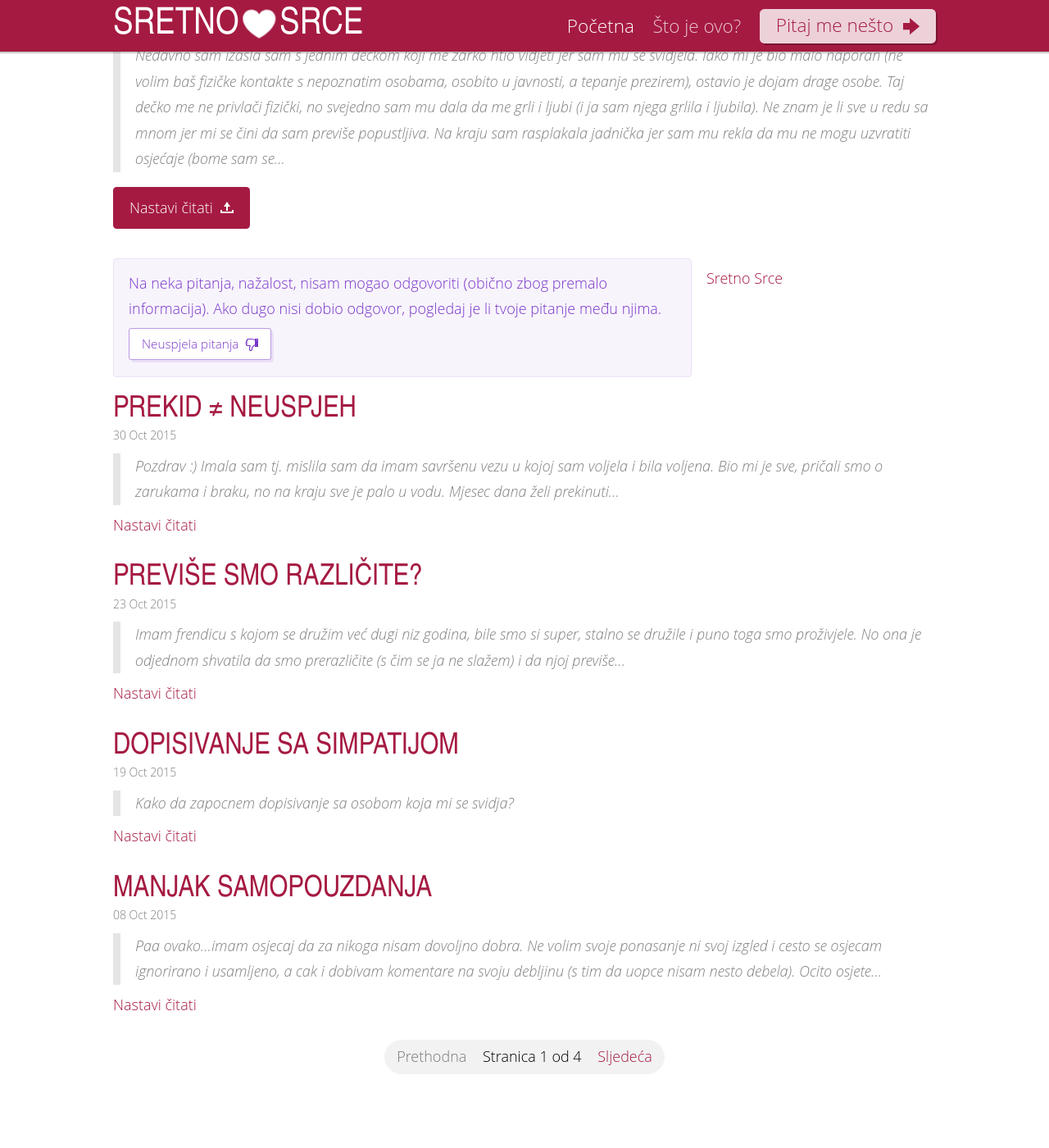
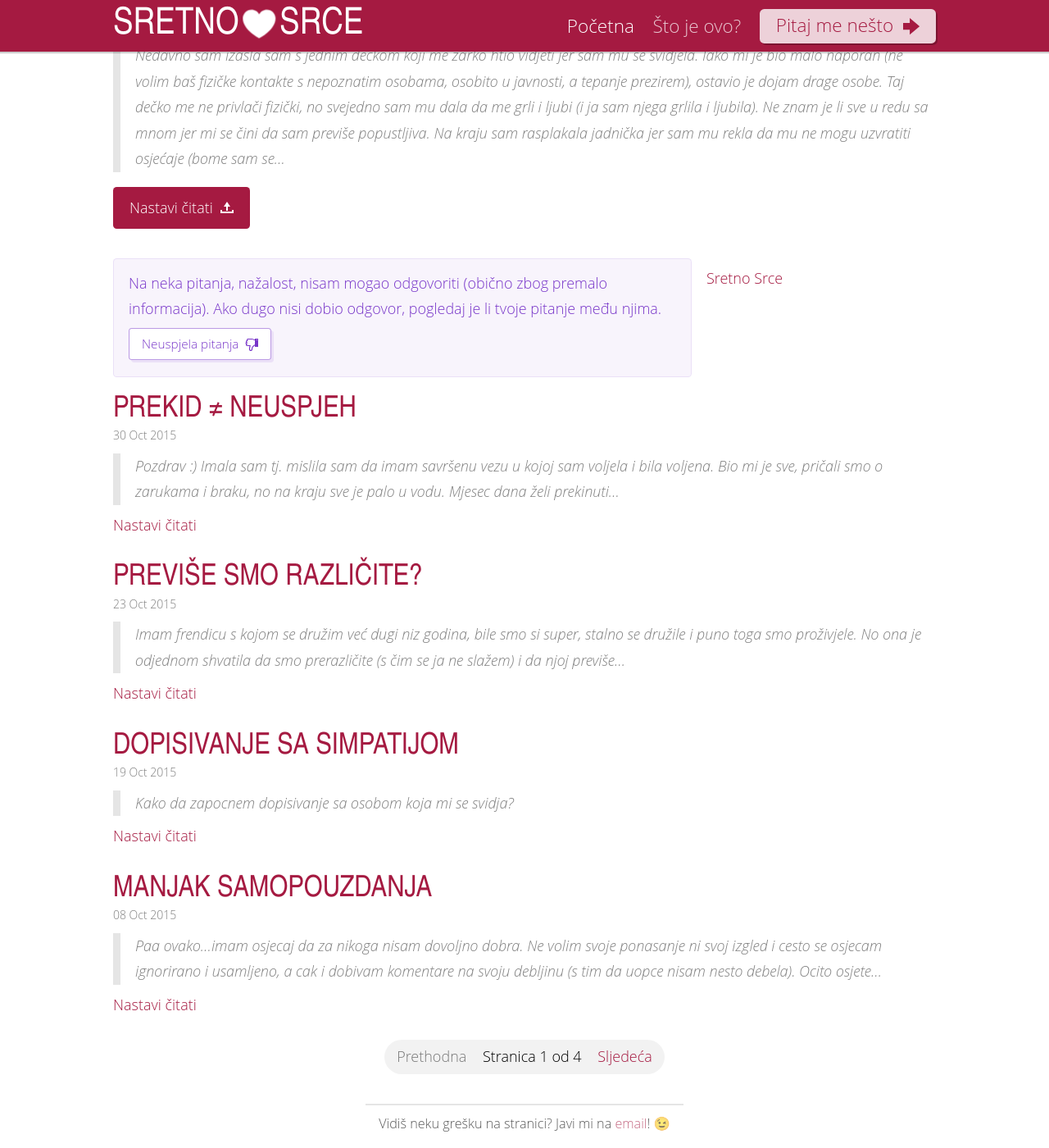
Before and after one commit to silvenon/sretnosrce, a Jekyll site: the page built from index.html, in a window 1280 px wide and 1400 px high, scrolled down 264 px. Shown: the whole window at 82% size. Built offline with Jekyll 4.4.1, drawn with Linux system fonts in a browser that asks for light colours; emoji names are drawn with the system emoji font; the list of posts is cut into pages by our own code; comment, search, counter and statistics services are not loaded; before the commit the page ends 1620 px from its top, so only the background shows below that.

Commit message:
Add contact link in the footer

```diff
--- a/_layouts/solo.html
+++ b/_layouts/solo.html
@@ -16,6 +16,12 @@
 
     {{ content }}
 
+    <footer class="footer">
+      <div class="container">
+        <p>Vidiš neku grešku na stranici? Javi mi na <a href="mailto:matija.marohnic@gmail.com">email</a>! :wink:</p>
+      </div>
+    </footer>
+
     <script src="{{ site.baseurl }}/scripts/micro-query.min.js"></script>
 
     {% if page.script %}
--- a/styles/_base.scss
+++ b/styles/_base.scss
@@ -28,6 +28,8 @@ body {
 }
 
 .main {
+  padding-bottom: 1em;
+
   @media (min-width: breakpoint(medium)) {
     padding-bottom: 2em;
   }
--- /dev/null
+++ b/styles/_footer.scss
@@ -0,0 +1,15 @@
+.footer {
+  font-size: 0.9em;
+  text-align: center;
+
+  .container {
+    max-width: 24em;
+    padding-top: 0.5em;
+    padding-bottom: 1em;
+    border-top: 2px solid rgba(#000, 0.1);
+  }
+
+  p {
+    opacity: 0.65;
+  }
+}
--- a/styles/_pagination.scss
+++ b/styles/_pagination.scss
@@ -1,6 +1,5 @@
 .pagination {
   display: inline-block;
-  margin-bottom: 1rem;
   background: rgba(#000, 0.05);
   border-radius: 2em;
 
--- a/styles/main.scss
+++ b/styles/main.scss
@@ -19,6 +19,7 @@
 @import 'code';
 @import 'facebook';
 @import 'facts';
+@import 'footer';
 @import 'forms';
 @import 'header';
 @import 'message';
```
